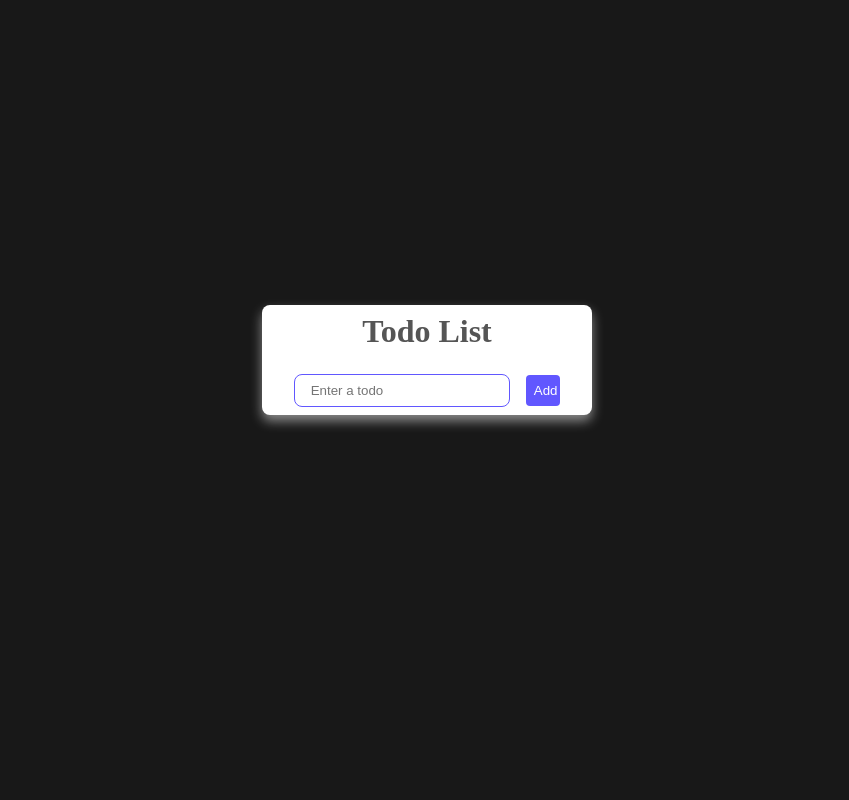
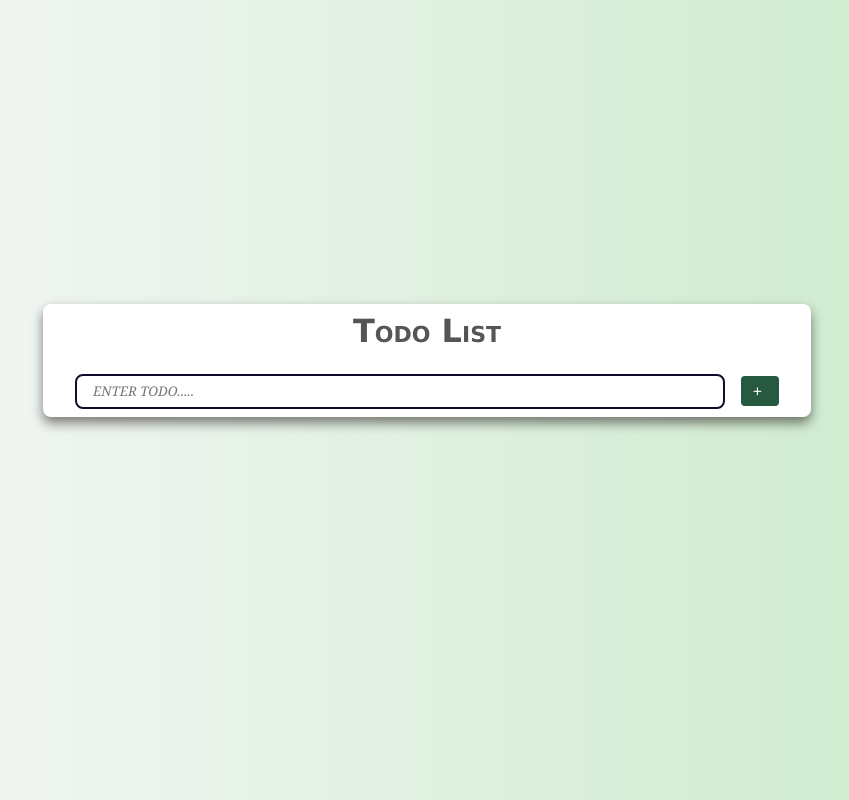
Before and after one commit to Kaylahray/myTodoList, a plain HTML site: page index.html in a window 1280 px wide. Shown: the whole page, without its empty margins (213-1062 px from the left). Drawn offline with nearby package versions, Linux system fonts and the light colour scheme.

Commit message:
style change

```diff
--- a/index.html
+++ b/index.html
@@ -9,7 +9,6 @@
       href="https://cdn.jsdelivr.net/npm/remixicon@2.5.0/fonts/remixicon.css"
       rel="stylesheet"
     />
-    <!-- <link rel="stylesheet" href="todo.css" /> -->
     <link rel="stylesheet" href="style.css" />
   </head>
   <body>
@@ -17,26 +16,14 @@
       <h1>Todo List</h1>
 
       <form id="todo-form">
-        <input type="text" id="todo-input" placeholder="Enter a todo" />
-        <button type="submit">Add</button>
+        <input type="text" id="todo-input" placeholder="ENTER TODO....." />
+        <button type="submit" class="btn">
+          <i class="ri-add-fill"></i>
+        </button>
       </form>
 
       <ul id="todo-list"></ul>
     </main>
-    <!-- heading -->
-    <!-- <div class="todo-header">
-        <p>TODO</p>
-      </div> -->
-    <!-- form input -->
-    <!-- <div class="todo-form">
-        <input type="text" id="inp" placeholder="My Todo ..." />
-        <button id="add">
-          <i class="ri-add-fill"></i>
-        </button>
-      </div> -->
-    <!-- body -->
-    <!-- <ul id="todo-list">
-      </ul> -->
 
     <script src="todo.js"></script>
   </body>
--- a/style.css
+++ b/style.css
@@ -6,8 +6,9 @@
 }
 
 body {
-  background-color: #181818;
+  background: linear-gradient(to right, #f8f7fa, rgb(200, 234, 200));
   display: flex;
+  width: 100%;
   align-items: center;
   justify-content: center;
   flex-direction: column;
@@ -15,18 +16,21 @@ body {
 }
 
 .container {
-  max-width: 70vw;
+  width: 60%;
   margin: 0 auto;
   background-color: #fff;
   padding: 0.5rem 2rem;
   border-radius: 0.5rem;
-  box-shadow: 0 6px 12px rgba(255, 255, 255, 0.5);
+  /* border: 10px solid #020110; */
+  box-shadow: 0 6px 12px rgba(11, 1, 1, 0.5);
 }
 
 h1 {
   color: #555555;
   text-align: center;
   margin-bottom: 1.5rem;
+  font-family: Verdana, Geneva, Tahoma, sans-serif;
+  font-variant: small-caps;
 }
 
 form {
@@ -34,10 +38,15 @@ form {
   align-items: center;
   gap: 1rem;
 }
-
+input::placeholder {
+  font-family: Georgia, "Times New Roman", Times, serif;
+  font-variant: small-caps;
+  font-style: oblique;
+}
 input {
-  border: 1px solid #6157ff;
+  border: 2px solid #0d0c2f;
   padding: 0.5rem 1rem;
+  background-color: transparent;
   border-radius: 0.5rem;
   width: 100%;
 }
@@ -66,10 +75,41 @@ li {
 }
 
 button {
-  background-color: #6157ff;
+  background-color: #0d0c2f;
   color: #fff;
   cursor: pointer;
-  padding: 0.5rem;
+  padding: 10px;
   border-radius: 4px;
   border: none;
+  font-variant: small-caps;
+  width: 40px;
+  height: 30px;
 }
+
+.btn {
+  background-color: rgb(39, 89, 64);
+  font-variant: small-caps;
+}
+
+.btn:hover {
+  background-color: #ffffff;
+  color: #0d0c2f;
+  border: 2px solid #557126;
+}
+
+.edit-btn {
+  background-color: rgb(7, 10, 10);
+}
+.delete-btn {
+  background-color: rgb(245, 6, 6);
+}
+.edit-btn:hover {
+  background-color: #ffffff;
+  color: #0d0c2f;
+  border: 2px solid #557126;
+}
+.delete-btn:hover {
+  background-color: #ffffff;
+  color: #0d0c2f;
+  border: 2px solid #eb0b0b;
+}
--- a/todo.js
+++ b/todo.js
@@ -1,28 +1,3 @@
-// let listArray = [];
-
-// let inp = document.getElementById("inp");
-// let ulTodo = document.getElementById("todo-list");
-// let btn = document.getElementById("add");
-
-// //
-
-// btn.addEventListener("click", function () {
-//   for (let i = 0; i < listArray.length; i++) {
-//     listArray[i].unshift(inp.value);
-//   }
-//   //   listArray.unshift(inp.value);
-//   showList();
-// });
-
-// function showList() {
-//   let list = document.createElement("li");
-//   list.classList.add("list-item");
-//   ulTodo.appendChild(list);
-//   //   list.innerText = " ";
-//   localStorage.setItem("li", inp.value);
-//   list.innerText = localStorage.getItem("li");
-// }
-
 const todoForm = document.getElementById("todo-form");
 const todoInput = document.getElementById("todo-input");
 const todoList = document.getElementById("todo-list");
@@ -37,8 +12,8 @@ function renderTodos() {
     <div class='list'>
     <span>${todo}</span>
     <div className="btn">
-    <button class="edit-btn" data-index="${index}">Edit</button>
-    <button class="delete-btn" data-index="${index}">Delete</button>
+    <button class="edit-btn" data-index="${index}"><i class="ri-pencil-fill"></i></button>
+    <button class="delete-btn" data-index="${index}"><i class="ri-delete-bin-6-line"></i></button>
     </div>
     </div>
           `;
```
